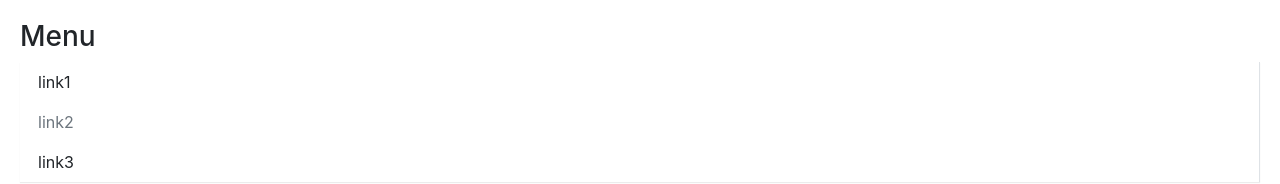
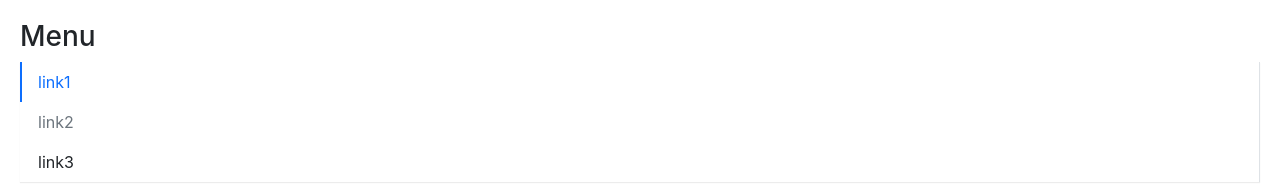
Before and after one commit to destinytaoer/fire-emblem, a React (Create React App) app: page / in a window 1280 px wide. Shown: the top 184 px of the page. Built offline with nearby package versions, Linux system fonts and the light colour scheme.

Commit message:
feat(Menu): Menu 组件为 MenuItem 组件自动添加 index 属性

```diff
--- a/src/components/Menu/menu.tsx
+++ b/src/components/Menu/menu.tsx
@@ -51,7 +51,7 @@ const Menu: FC<MenuProps> & { Item: typeof MenuItem } = (props) => {
       const { displayName } = childElement.type;
 
       if (displayName === 'MenuItem') {
-        return child;
+        return React.cloneElement(childElement, { index });
       } else {
         console.error('Warning: Menu has a child which is not a MenuItem component');
       }
--- a/src/components/Menu/menuItem.tsx
+++ b/src/components/Menu/menuItem.tsx
@@ -3,7 +3,7 @@ import classnames from 'classnames';
 import { MenuContext } from './menu';
 
 export interface MenuItemProps {
-  index: number;
+  index?: number;
   disabled?: boolean;
   className?: string;
   style?: React.CSSProperties;
@@ -19,7 +19,7 @@ const MenuItem: FC<MenuItemProps> = (props) => {
   });
 
   const handleClick = () => {
-    if (context.onSelect && !disabled) {
+    if (context.onSelect && !disabled && typeof index === 'number') {
       context.onSelect(index);
     }
   };
```
Also changed, not shown: 1 other file (tests, documents, lock files or other folders).
